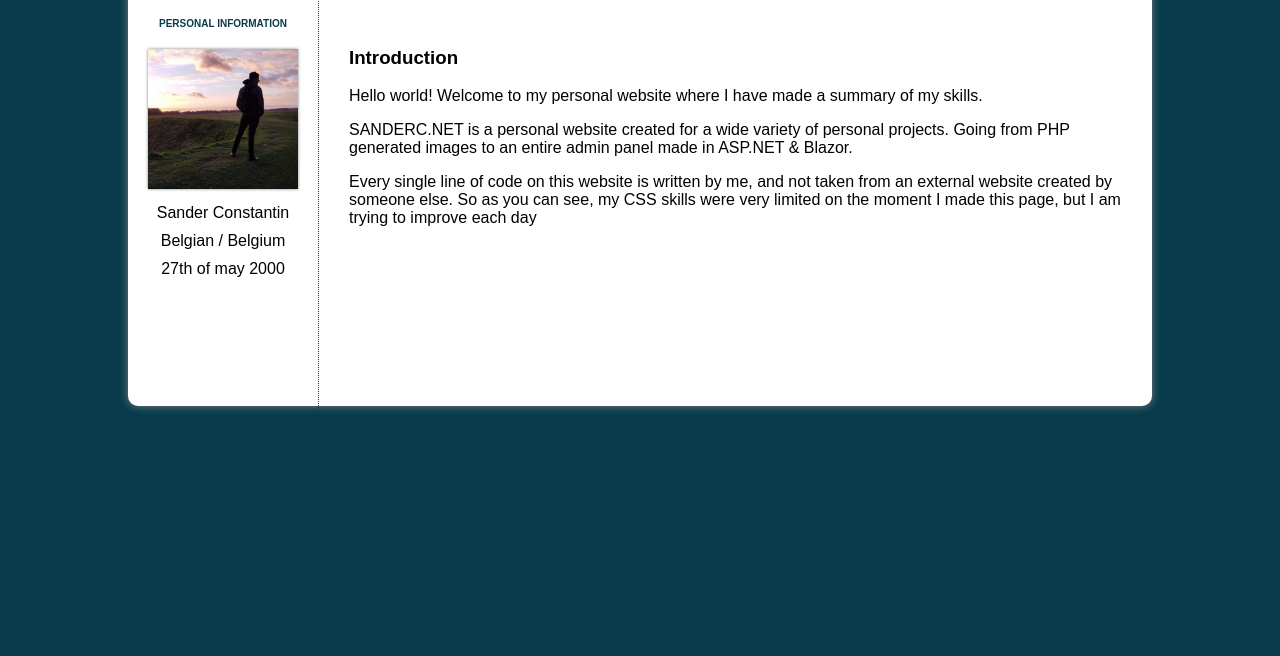
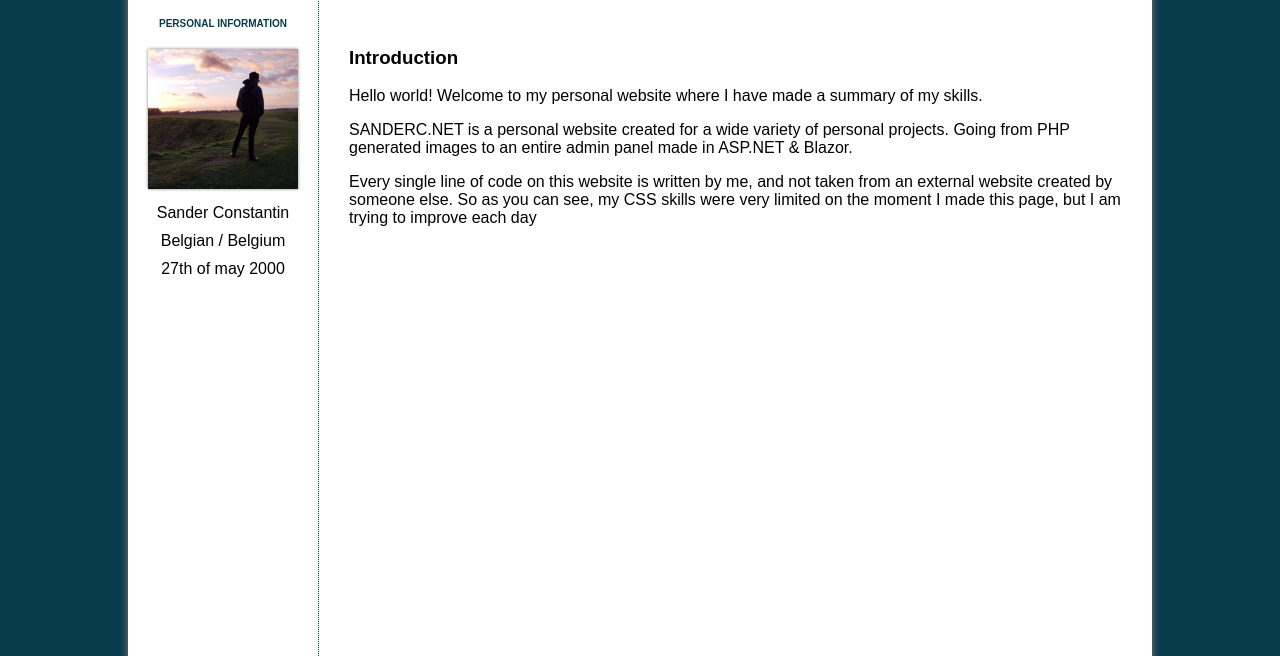
Before and after one commit to SanderCC/home-sanderc, a plain HTML site: page index.html in a window 1280 px wide. Shown: the part 144-800 px from the top of the page. Drawn offline with Linux system fonts and the light colour scheme.

Commit message:
Coding tab

```diff
--- a/assets/css/source.css
+++ b/assets/css/source.css
@@ -9,7 +9,7 @@ main {
     margin:auto;
     top:+100px;
     width: 50vw;
-    height:450px;
+    height:auto;
     box-shadow: grey 0 0 8px;
     border-radius: 10px;
 }
```
